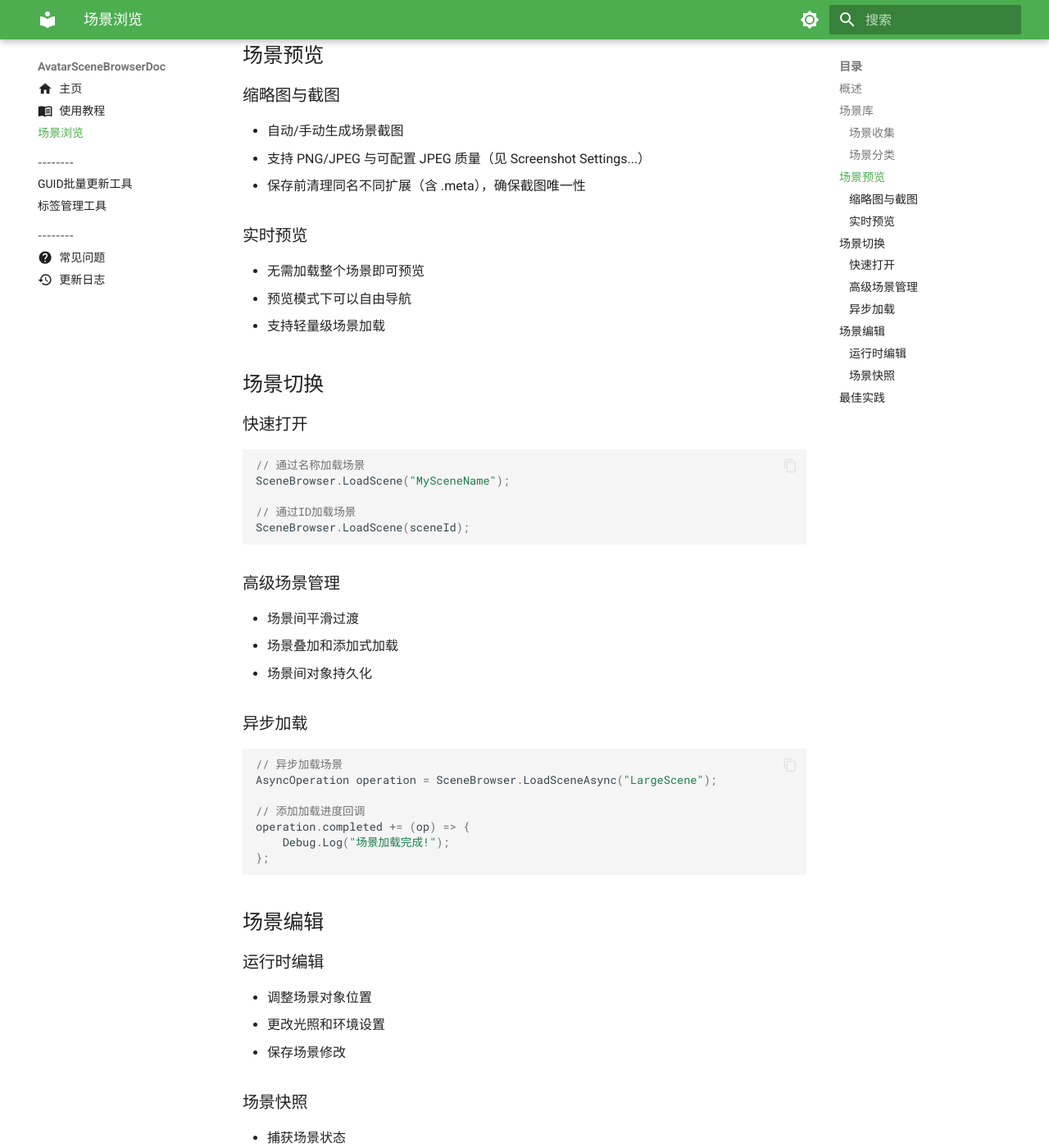
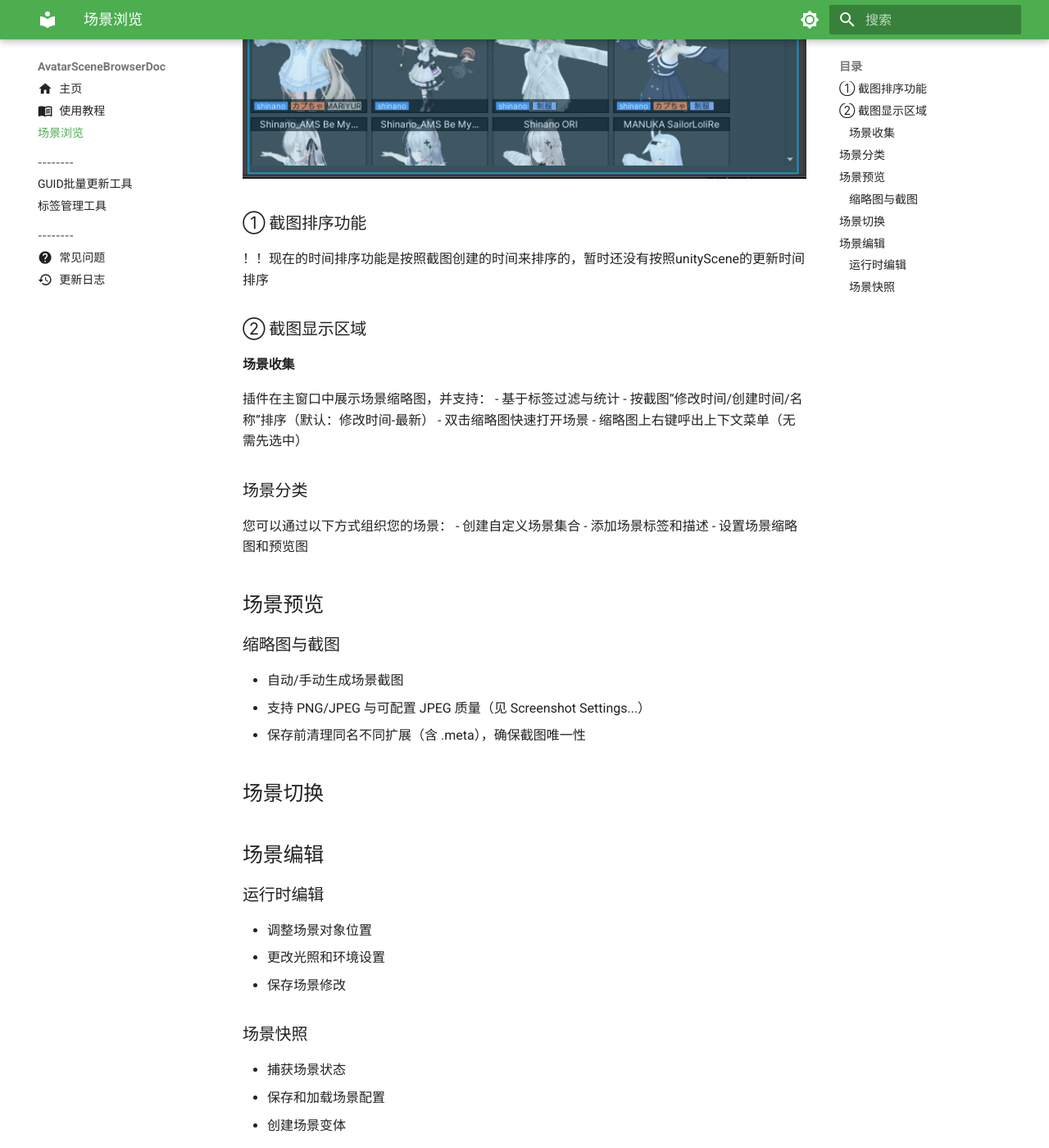
Before and after one commit to Cynth-Mt/AvatarSceneBrowserDoc, an MkDocs documentation site: the page built from docs/scene-browsing.md, in a window 1280 px wide and 1400 px high, scrolled down 589 px. Shown: the whole window at 82% size. Built offline with MkDocs 1.6.1 and Material for MkDocs 9.7.7, drawn with Linux system fonts in a browser that asks for light colours; some of the changed text lies outside the part shown.

Commit message:
文档修改

````diff
--- a/docs/scene-browsing.md
+++ b/docs/scene-browsing.md
@@ -1,12 +1,17 @@
 # 场景浏览
 
-## 概述
 
 Avatar Scene Browser 中间的展示区域
+![场景浏览-全部场景](img/场景浏览-全部场景.png)
 
-## 场景库
+### ① 截图排序功能
+！！现在的时间排序功能是按照截图创建的时间来排序的，暂时还没有按照unityScene的更新时间排序
 
-### 场景收集
+### ② 截图显示区域
+
+
+
+#### 场景收集
 
 插件在主窗口中展示场景缩略图，并支持：
 - 基于标签过滤与统计
@@ -29,41 +34,11 @@ Avatar Scene Browser 中间的展示区域
 - 支持 PNG/JPEG 与可配置 JPEG 质量（见 Screenshot Settings...）
 - 保存前清理同名不同扩展（含 .meta），确保截图唯一性
 
-### 实时预览
 
-- 无需加载整个场景即可预览
-- 预览模式下可以自由导航
-- 支持轻量级场景加载
 
 ## 场景切换
 
-### 快速打开
 
-```csharp
-// 通过名称加载场景
-SceneBrowser.LoadScene("MySceneName");
-
-// 通过ID加载场景
-SceneBrowser.LoadScene(sceneId);
-```
-
-### 高级场景管理
-
-- 场景间平滑过渡
-- 场景叠加和添加式加载
-- 场景间对象持久化
-
-### 异步加载
-
-```csharp
-// 异步加载场景
-AsyncOperation operation = SceneBrowser.LoadSceneAsync("LargeScene");
-
-// 添加加载进度回调
-operation.completed += (op) => {
-    Debug.Log("场景加载完成!");
-};
-```
 
 ## 场景编辑
 
@@ -78,10 +53,3 @@ operation.completed += (op) => {
 - 捕获场景状态
 - 保存和加载场景配置
 - 创建场景变体
-
-## 最佳实践
-
-- 对场景进行模块化设计，便于组合使用
-- 使用场景预设来保存常用配置
-- 对大型场景进行分区，提高加载性能
-- 使用场景标签系统便于搜索和分类
--- a/docs/tag-manager.md
+++ b/docs/tag-manager.md
@@ -3,6 +3,9 @@
 标签管理器是Avatar Scene Browser的核心功能之一，提供了完整的标签创建、编辑、删除和管理功能。通过标签系统，您可以为场景添加分类标识，便于快速筛选和管理大量场景文件。
 
 ![标签管理界面](img/tagManage.png)
+1.tag浏览
+
+2.编辑区域
 
 ## 开启标签管理器
 
````
Also changed, not shown: README.md (+0 -1 lines), docs/faq.md (+0 -31 lines), docs/index.md (+34 -0 lines), docs/img/场景浏览-全部场景.png (added).
